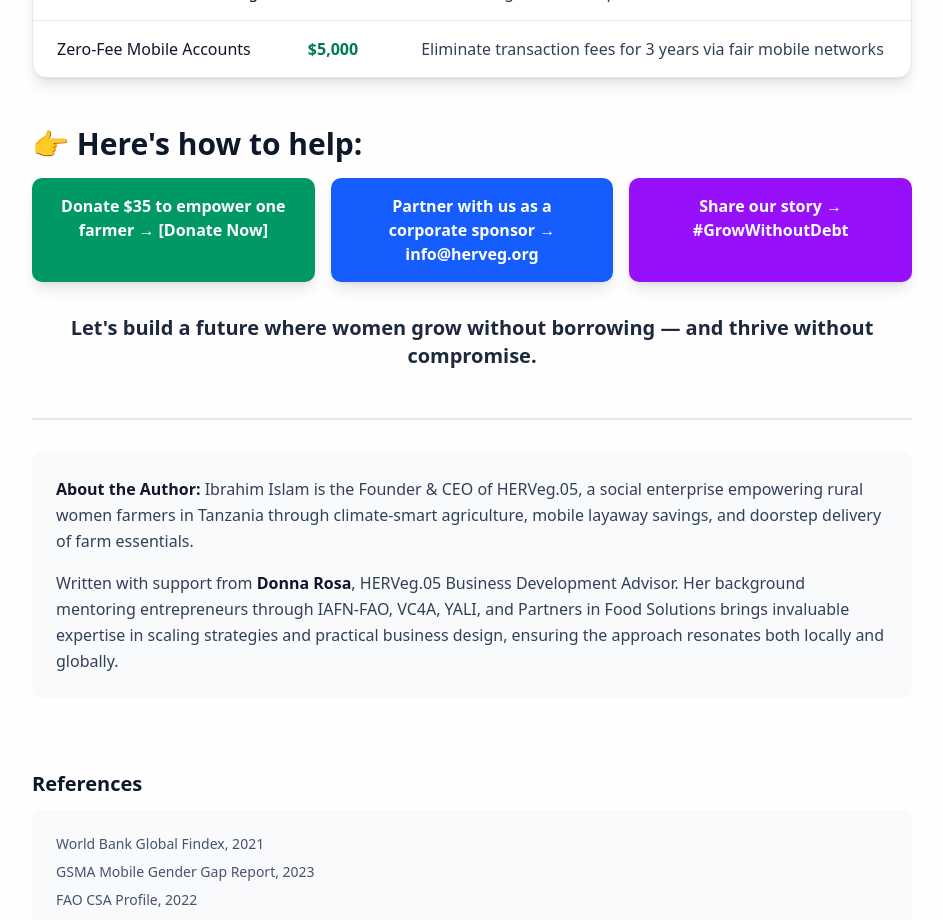
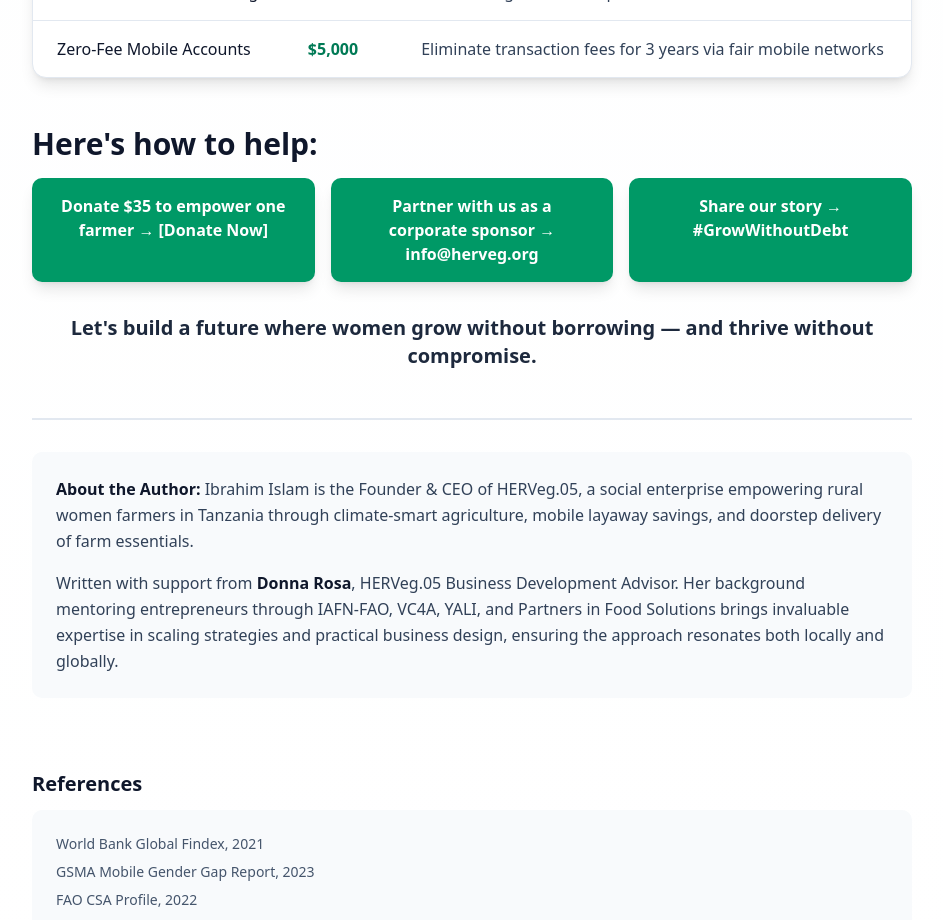
Before and after one commit to Mhando-Z/HervegWeb, a Next.js app: page /articles/article1 in a window 1280 px wide. Shown: the part 7200-8120 px from the top of the page, without its empty margins (168-1111 px from the left). Built offline with nearby package versions, Linux system fonts and the light colour scheme; a web font is replaced by a local one.

Commit message:
Phase One

```diff
--- a/src/app/articles/article1/page.jsx
+++ b/src/app/articles/article1/page.jsx
@@ -2,6 +2,7 @@
 
 import React from "react";
 import { motion } from "framer-motion";
+import Link from "next/link";
 
 const Article1 = () => {
   const fadeInUp = {
@@ -696,30 +697,30 @@ const Article1 = () => {
           {/* CTA Buttons */}
           <motion.section variants={fadeInUp} className="space-y-6">
             <h3 className="text-2xl sm:text-3xl font-bold text-slate-900 mb-4">
-              👉 Here's how to help:
+              Here's how to help:
             </h3>
 
             <div className="grid grid-cols-1 md:grid-cols-3 gap-4">
-              <a
-                href="#donate"
+              <Link
+                href="/donate/"
                 className="bg-emerald-600 hover:bg-emerald-700 text-white font-semibold py-4 px-6 rounded-lg text-center transition-all transform hover:scale-105 shadow-lg"
               >
                 Donate $35 to empower one farmer → [Donate Now]
-              </a>
+              </Link>
 
-              <a
-                href="mailto:info@herveg.org"
-                className="bg-blue-600 hover:bg-blue-700 text-white font-semibold py-4 px-6 rounded-lg text-center transition-all transform hover:scale-105 shadow-lg"
+              <Link
+                href="/contactus"
+                className="bg-emerald-600 hover:bg-emerald-700 text-white font-semibold py-4 px-6 rounded-lg text-center transition-all transform hover:scale-105 shadow-lg"
               >
                 Partner with us as a corporate sponsor → info@herveg.org
-              </a>
+              </Link>
 
-              <a
-                href="#share"
-                className="bg-purple-600 hover:bg-purple-700 text-white font-semibold py-4 px-6 rounded-lg text-center transition-all transform hover:scale-105 shadow-lg"
+              <Link
+                href="/aboutus/whoweare/"
+                className="bg-emerald-600 hover:bg-emerald-700 text-white font-semibold py-4 px-6 rounded-lg text-center transition-all transform hover:scale-105 shadow-lg"
               >
                 Share our story → #GrowWithoutDebt
-              </a>
+              </Link>
             </div>
 
             <p className="text-xl text-center text-slate-800 font-semibold mt-8">
```
